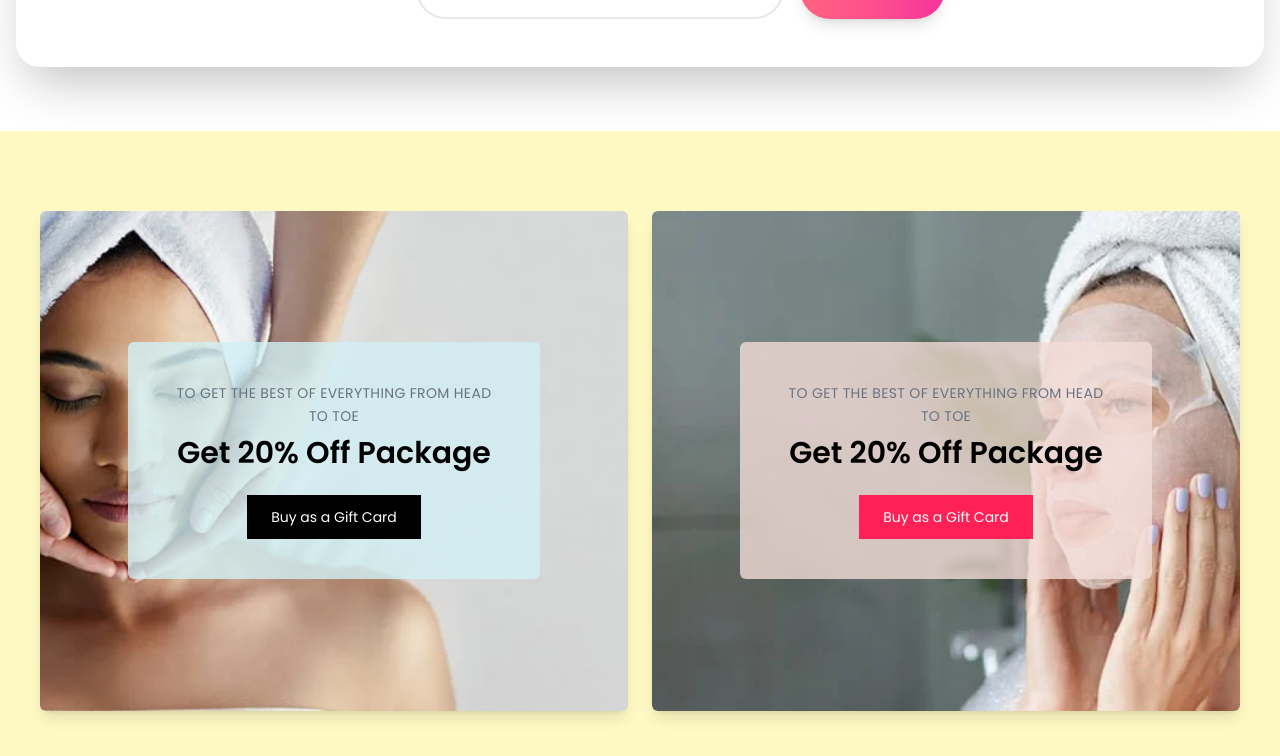
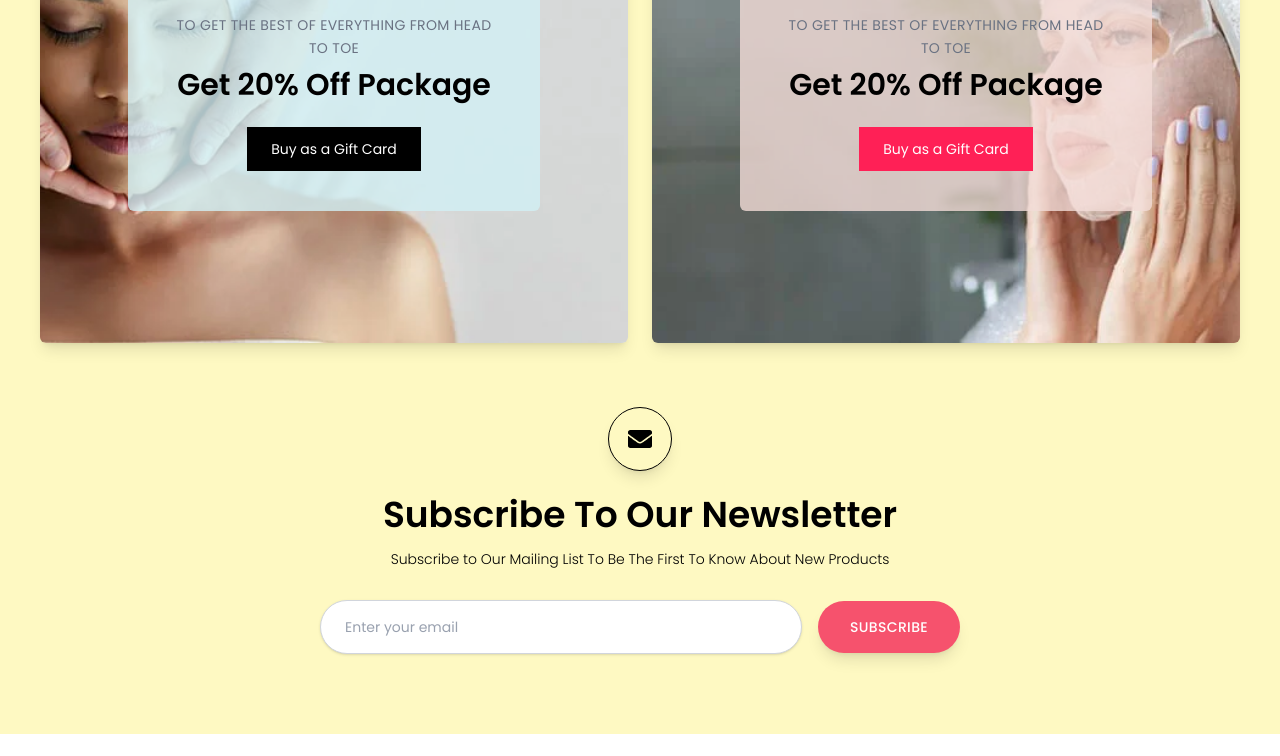
Before and after one commit to Hassanjaved17/Salon-Website, a React (Vite) app in the folder Frontend-web/: page / in a window 1280 px wide. Shown: the part 5880-6636 px from the top of the page. Built offline with nearby package versions, Linux system fonts and the light colour scheme.

Commit message:
add loader

```diff
--- a/Frontend-web/index.html
+++ b/Frontend-web/index.html
@@ -6,6 +6,12 @@
     <link class="favicon" rel="icon" type="image" href="./favicon.png" />
     <meta name="viewport" content="width=device-width, initial-scale=1.0" />
     <link rel="preconnect" href="https://fonts.googleapis.com">
+    <style>
+      .favicon img{
+        width: 16px;
+        height: 16px;
+      }
+    </style>
 
 
     <title>Dictate</title>
--- a/Frontend-web/src/App.jsx
+++ b/Frontend-web/src/App.jsx
@@ -1,4 +1,4 @@
-import React from "react";
+import React, { useEffect, useState } from "react";
 import { BrowserRouter, Routes, Route } from "react-router-dom";
 import Home from "./pages/Home";
 import Shop from "./pages/Shop";
@@ -10,24 +10,60 @@ import Contact from "./pages/Contact";
 import Navbar from "./Components/header/Navbar";
 import Footer from "./Components/footer/Footer";
 import ScrollProgress from "./Components/ScrollProgress ";
+import { motion } from "framer-motion";
 
 const App = () => {
+  const [loading, setLoading] = useState(true);
+  const [fadeOut, setFadeOut] = useState(false);
+
+  useEffect(() => {
+    const timer = setTimeout(() => setFadeOut(true), 1000); // start fade out
+    const hideLoader = setTimeout(() => setLoading(false), 1500); // hide after fade
+    return () => {
+      clearTimeout(timer);
+      clearTimeout(hideLoader);
+    };
+  }, []);
+
   return (
     <>
+      {/* Modern Smooth Loader */}
+      {loading && (
+        <div
+          className={`fixed inset-0 z-[9999] bg-[#F6526D] flex items-center justify-center transition-opacity duration-500 ${
+            fadeOut ? "opacity-0 pointer-events-none" : "opacity-100"
+          }`}
+        >
+          <div className="relative w-16 h-16">
+            <div className="absolute inset-0 rounded-full border-[6px] border-white border-t-transparent animate-spin" />
+            <div className="absolute inset-2 rounded-full bg-[#F6526D] shadow-inner" />
+          </div>
+        </div>
+      )}
+
+      {/* Main App Content with Animation */}
+      {!loading && (
+        <motion.div
+          initial={{ opacity: 0, y: 40 }}
+          animate={{ opacity: 1, y: 0 }}
+          transition={{ duration: 1, ease: "easeOut" }}
+        >
           <BrowserRouter>
             <ScrollProgress />
             <Navbar />
             <Routes>
-          <Route path="/" element={<Home />}></Route>
-          <Route path="/shop" element={<Shop />}></Route>
-          <Route path="/services" element={<Services />}></Route>
-          <Route path="/blog" element={<Blog />}></Route>
-          <Route path="/pages" element={<Pages />}></Route>
-          <Route path="/about" element={<About />}></Route>
-          <Route path="/contact" element={<Contact />}></Route>
+              <Route path="/" element={<Home />} />
+              <Route path="/shop" element={<Shop />} />
+              <Route path="/services" element={<Services />} />
+              <Route path="/blog" element={<Blog />} />
+              <Route path="/pages" element={<Pages />} />
+              <Route path="/about" element={<About />} />
+              <Route path="/contact" element={<Contact />} />
             </Routes>
             <Footer />
           </BrowserRouter>
+        </motion.div>
+      )}
     </>
   );
 };
--- a/Frontend-web/src/Components/HeroSection8.jsx
+++ b/Frontend-web/src/Components/HeroSection8.jsx
@@ -102,8 +102,8 @@ const HeroSection8 = () => {
                     ))}
                 </div>
 
-                {/* Newsletter Signup */}
-                <div className="mt-20 bg-white rounded-3xl shadow-2xl p-12 text-center" data-aos="zoom-in">
+                {/* Newsletter  Signup */}
+                {/* <div className="mt-20 bg-white rounded-3xl shadow-2xl p-12 text-center" data-aos="zoom-in">
                     <div className="max-w-2xl mx-auto">
                         <h3 className="text-3xl font-bold text-gray-800 mb-4">
                             Stay Updated with Beauty Tips
@@ -122,7 +122,7 @@ const HeroSection8 = () => {
                             </button>
                         </div>
                     </div>
-                </div>
+                </div> */}
             </div>
         </div>
     );
--- a/Frontend-web/src/Components/HeroSection9.jsx
+++ b/Frontend-web/src/Components/HeroSection9.jsx
@@ -1,5 +1,6 @@
 import React, { useRef } from 'react';
 import { motion, useInView } from 'framer-motion';
+import { FaEnvelope } from "react-icons/fa";
 
 const HeroSection9 = () => {
   const leftRef = useRef(null);
@@ -8,8 +9,10 @@ const HeroSection9 = () => {
   const isRightInView = useInView(rightRef, { once: true, amount: 0.4 });
 
   return (
-    <div className="bg-yellow-100 py-20 px-4 md:px-10 flex flex-col md:flex-row gap-6 justify-center items-center">
+    <div className="bg-yellow-100 py-20 px-4 md:px-10">
 
+      {/* Cards Section */}
+      <div className="flex flex-col md:flex-row gap-6 justify-center items-center">
         {/* Left Card */}
         <motion.div
           ref={leftRef}
@@ -53,6 +56,46 @@ const HeroSection9 = () => {
             </div>
           </div>
         </motion.div>
+      </div>
+
+      {/* Newsletter Section */}
+      <div className="mt-16 text-center px-4">
+        {/* Icon Circle */}
+        <div className="w-16 h-16 rounded-full border border-black mx-auto flex items-center justify-center bg-[#FEF9C2] shadow-lg hover:shadow-xl transition-transform transform hover:-translate-y-1 text-2xl text-black mb-6">
+          <FaEnvelope />
+        </div>
+
+        {/* Heading and Text */}
+        <div className="max-w-2xl mx-auto">
+          <h3 className="text-4xl font-semibold text-balck mb-4">
+            Subscribe To Our Newsletter
+          </h3>
+          <p className="text-black font-light text-sm mb-8 leading-tight">
+           Subscribe to Our Mailing List To Be The First To Know About New Products
+          </p>
+
+          {/* Input and Button */}
+          <div className="w-full px-4">
+  <div className="flex flex-col sm:flex-row items-center gap-4 max-w-2xl mx-auto">
+
+    {/* Email Input */}
+    <input
+      type="email"
+      placeholder="Enter your email"
+      className="flex-1 w-full px-6 py-4 bg-white border border-gray-300 text-sm text-gray-800 placeholder-gray-400 rounded-full shadow-sm focus:outline-none focus:ring-4 focus:ring-rose-100 focus:border-rose-400 transition-all duration-300"
+    />
+
+    {/* Subscribe Button */}
+    <button
+      className="bg-[#F6526D] text-white px-8 py-4 rounded-full text-sm font-medium tracking-wide hover:bg-[#e0475f] transform hover:-translate-y-1 transition-all duration-300 shadow-lg hover:shadow-xl w-full sm:w-auto"
+    >
+      SUBSCRIBE
+    </button>
+  </div>
+</div>
+
+        </div>
+      </div>
 
     </div>
   );
--- a/Frontend-web/src/Components/Section1.jsx
+++ b/Frontend-web/src/Components/Section1.jsx
@@ -1,7 +1,7 @@
 import React from "react";
 
 import { Swiper, SwiperSlide } from 'swiper/react';
-import { Autoplay, Pagination, EffectFade } from 'swiper/modules';
+import { Autoplay, EffectFade } from 'swiper/modules';
 
 import 'swiper/css';
 import 'swiper/css/effect-fade';
--- a/Frontend-web/src/Components/Section4.jsx
+++ b/Frontend-web/src/Components/Section4.jsx
@@ -8,7 +8,7 @@ import vacuumsuctionImg from "/vacuumsuction.webp";
 import perfectmanicureImg from "/perfectmanicure.webp";
 
 const Section4 = () => {
-  const [selectedService, setSelectedService] = useState("vacuum-suction");
+  const [selectedService , setSelectedService] = useState("vacuum-suction");
 
   const services = [
     {
```
Lines whose indentation alone changed are shown as unchanged.
